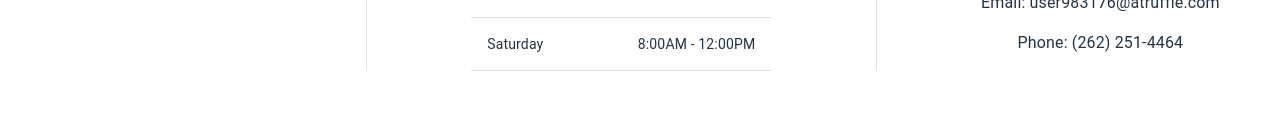
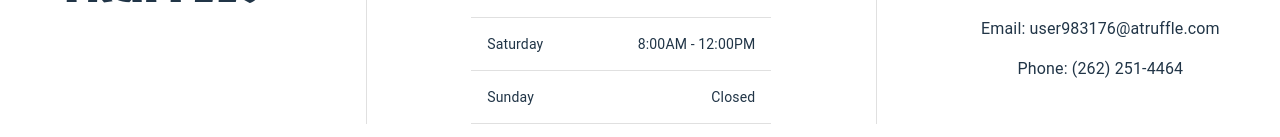
Before and after one commit to p-fassbender/atruffle-redesign-unofficial, a React (Vite) app: page / in a window 1280 px wide. Shown: the part 762-899 px from the top of the page. Before the commit the page ends 849 px from the top, so only its background shows below. Built offline with nearby package versions, Linux system fonts and the light colour scheme.

Commit message:
added sunday to the footer

```diff
--- a/src/components/Footer.jsx
+++ b/src/components/Footer.jsx
@@ -48,6 +48,10 @@ export const Footer = () => {
                             <TableCell>Saturday</TableCell>
                             <TableCell align='right'>8:00AM - 12:00PM</TableCell>
                         </TableRow>
+                        <TableRow>
+                            <TableCell>Sunday</TableCell>
+                            <TableCell align='right'>Closed</TableCell>
+                        </TableRow>
                     </TableBody>
                 </Table>
             </TableContainer>
```
